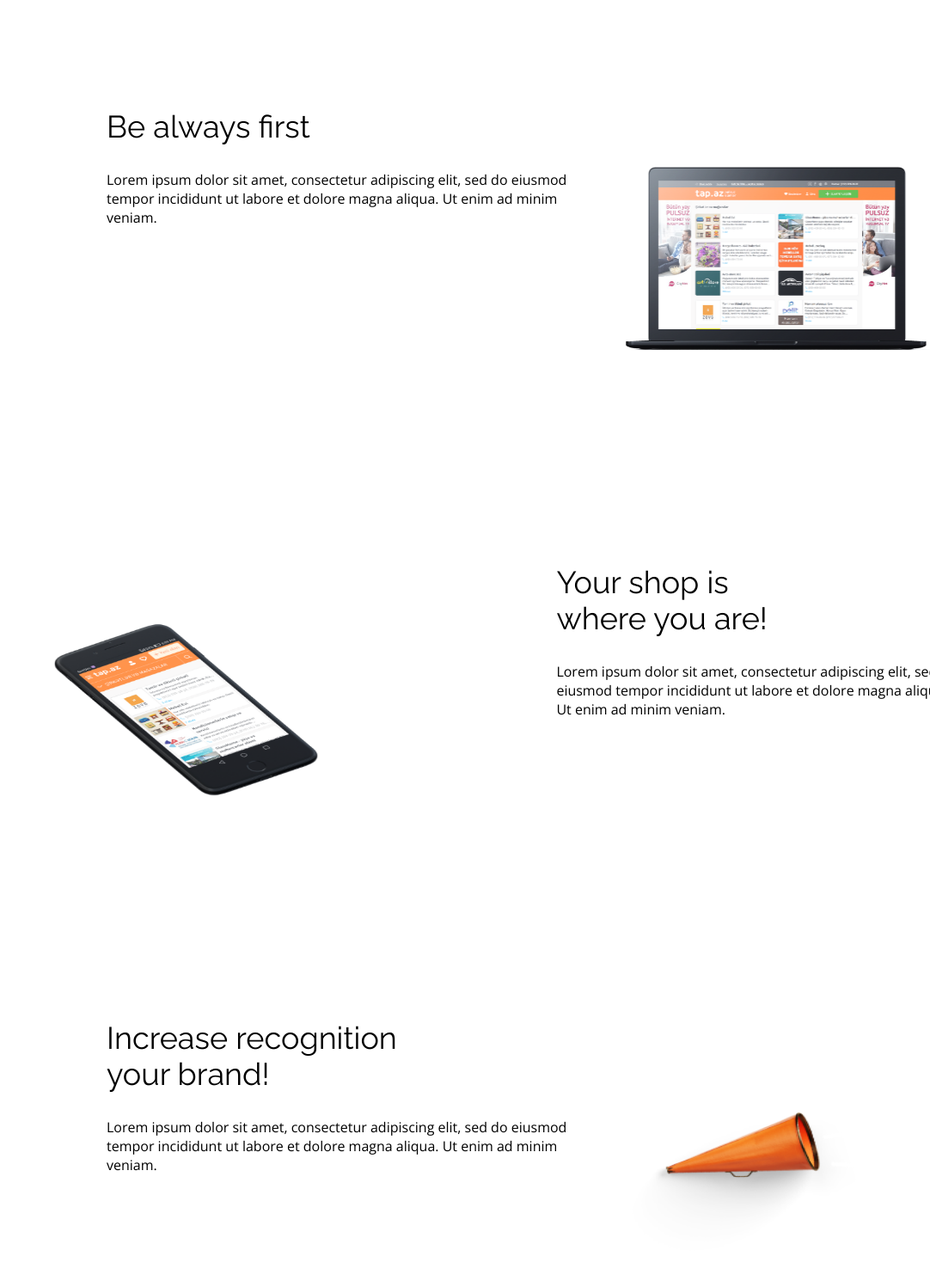
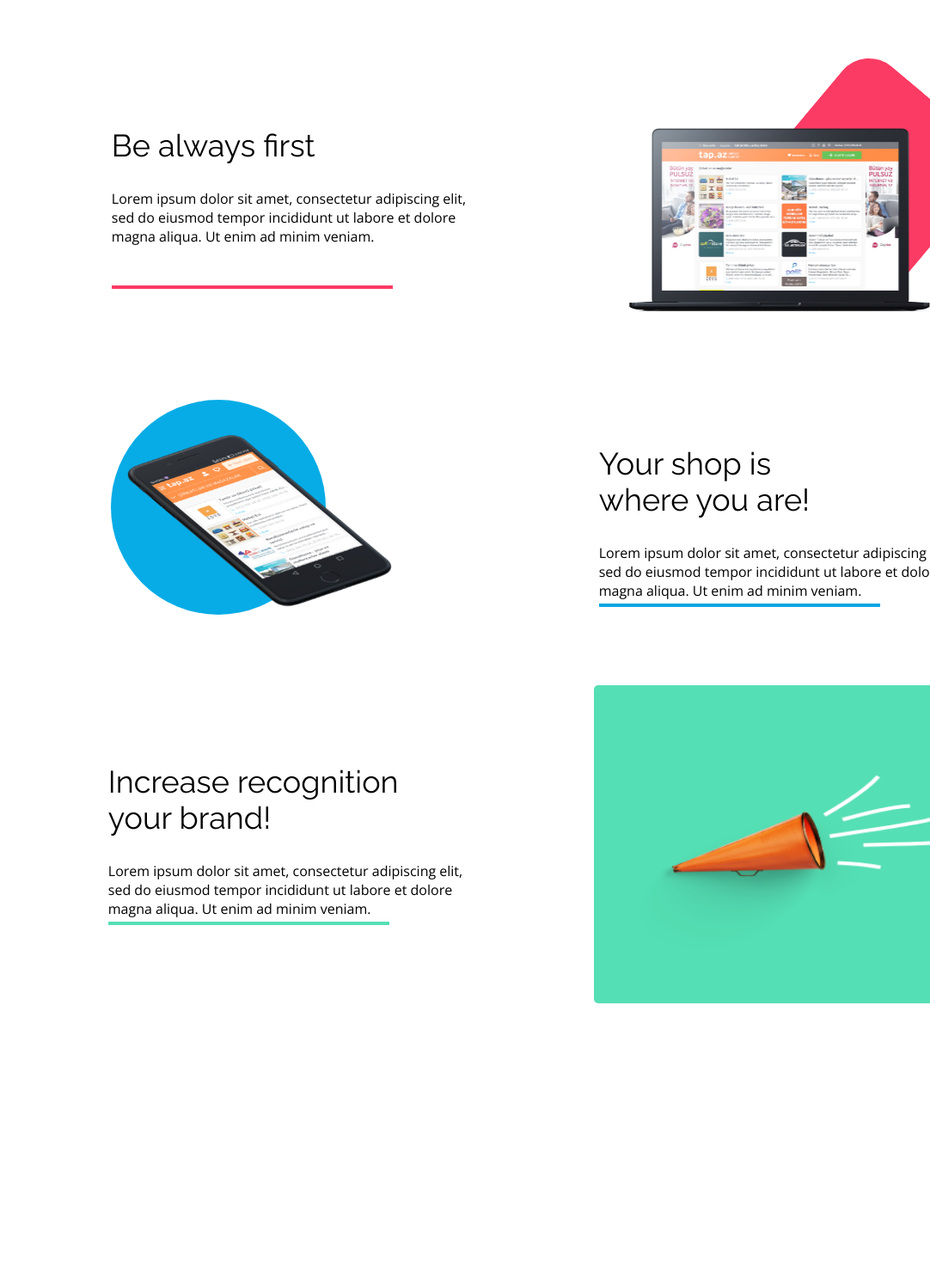
Before and after one commit to samopocuc/BestShop, a website: page index.html in a window 1280 px wide. Shown: the part 1464-2954 px from the top of the page at 86% size, without its empty margins (198-1280 px from the left). After the commit the page ends 2631 px from the top, so only its background shows below. Drawn offline with nearby package versions, Linux system fonts and the light colour scheme.

Commit message:
done features

```diff
--- a/css/style.css
+++ b/css/style.css
@@ -281,31 +281,42 @@
 }
 
 .features__container {
-    width: 101.625rem;
-    min-width: 101.625rem;
-    max-width: 101.625rem;
-    height: 87.188rem;
+    width: 70.25rem;
+    min-width: 70.25rem;
+    max-width: 70.25rem;
+    height: 23.125rem;
     display: flex;
-    flex-direction: column;
-    gap: 100px; /* razmik med vrsticami */
-    align-items: flex-start; /* centrirano horizontalno */
+    justify-content:center;
+    gap: 10.563rem;
+
 }
 
 .feature-row {
+    width: 70.25rem;
     display: flex;
     align-items: center; /* vertikalna poravnava besedila in slike */
     justify-content: center;
-    margin-left: 17.875rem;
+    margin-left: 31.438rem;
+    gap: 10.563rem
+}
+.features__container2 {
+    width: 70.25rem;
+    min-width: 70.25rem;
+    max-width: 70.25rem;
+    height: 23.125rem;
+    display: flex;
+    justify-content:center;
+    gap: 10.563rem;
+
 }
 
 .feature-row.reverse {
-    width: 70.25rem;             /* fiksna širina */
+    width: 70.25rem;            /* fiksna širina */
     height: 23.125rem;
     display: flex;
     align-items: center;
     gap: 12rem;
-    margin-left: auto;            /* potisne vrstico proti desni */
-    margin-right: 271px;          /* odmik od desnega roba */
+
 }
 
 
@@ -315,15 +326,39 @@
 }
 
 .feature-text {
-    width: 623px; /* fiksna širina besedila */
-    height: 370px;
+    width: 416px; /* fiksna širina besedila */
+    height: 188px;
     text-align: left;  /* centrirano besedilo */
-    margin: 0; /* vertikalni razmik od vrha in dna vrstice */
-    margin-bottom: 7.5rem;
-    padding: 69px 34px 114px 36px;
+    border: none;              /* odstrani vse meje */
+    position: relative;
+}
+/* Pseudo-element ::after za spodnjo črto */
+.feature-text.color_red::after,
+.feature-text.color_blue::after,
+.feature-text.color_green::after {
+    content: "";
+    position: absolute;
+    bottom: 0;                 /* na dnu bloka */
+    left: 0;
+    width: 327px;              /* dolžina črte */
+    height: 4px;               /* debelina črte */
+}
+
+/* Barve za posamezne vrstice */
+.feature-text.color_red::after {
+    background-color: #FB3B64;
+}
+
+.feature-text.color_blue::after {
+    background-color: #08A6E4;
+}
+
+.feature-text.color_green::after {
+    background-color: #55DFB4;
 }
 
 .feature-text h3 {
+
     font-family: var(--primary-font); /* Raleway */
     font-size: 36px;
     line-height: 42px;
@@ -344,3 +379,73 @@
     width: 24.15rem;
     height: 13.68rem;
 }
+
+.feature-row.separated {
+    width: 70.25rem;
+    height: 23.125rem;
+    display: flex;          /* horizontalna postavitev */
+    align-items: center;    /* vertikalno centriranje */
+    gap: 11rem;              /* večji razmik med tekstom in sliko, ker je "separated" */
+    margin-left: 251px;
+}
+
+/* Osnovni stil za vse feature-img div-e */
+.feature-img1,
+.feature-img2,
+.feature-img3 {
+    position: relative;      /* za pozicioniranje pseudo-elementa */
+    display: inline-block;   /* da pseudo-element ne pokvari layouta */
+}
+
+/* Štirikotnik za prvo sliko */
+.feature-img1::before {
+    content: "";
+    position: absolute;
+    top: 50%;                /* centrirano po vertikali */
+    left: 55%;               /* centrirano po horizontali */
+    transform: translate(-50%, -50%); /* centriranje */
+    width: 210px;            /* širina oblike */
+    height: 210px;           /* višina oblike */
+    background-color: #FB3B64; /* barva oblike */
+    clip-path: polygon(0 0, 100% 0, 100% 100%, 0% 100%); /* štirikotnik */
+    z-index: -1;             /* da je za sliko */
+    border-radius: 41px;
+    rotate: 40deg;
+}
+
+/* Krog za drugo sliko */
+.feature-img2::before {
+    content: "";
+    position: absolute;
+    top: 40%;
+    left: 35%;
+    transform: translate(-50%, -50%);
+    width: 250px;
+    height: 250px;
+    background-color: #07ACE6;
+    border-radius: 50%;      /* naredi krog */
+    z-index: -1;
+}
+
+/* Kvadrat za tretjo sliko */
+.feature-img3::before {
+    content: "";
+    position: absolute;
+    top: 50%;
+    left: 50%;
+    transform: translate(-50%, -50%);
+    width: 440px;
+    height: 370px;
+    background-color: #55DFB4;
+    clip-path: polygon(0 0, 100% 0, 100% 100%, 0% 100%); /* kvadrat */
+    z-index: -1;
+    border-radius: 5px;
+}
+
+.feature-img3 img {
+    transform: translateY(30px); /* premakne navzdol za 15px */
+}
+
+.feature-img1 img {
+    transform: translateY(15px); /* premakne sliko 15px navzdol */
+}
--- a/index.html
+++ b/index.html
@@ -84,31 +84,31 @@
 
             <!-- Row 1: image right, square background -->
             <div class="feature-row">
-                <div class="feature-text">
+                <div class="feature-text color_red">
                     <h3>Be always first</h3>
                     <p>Lorem ipsum dolor sit amet, consectetur adipiscing elit, sed do eiusmod tempor incididunt ut labore et dolore magna aliqua. Ut enim ad minim veniam.</p>
                 </div>
-
-                <div class="feature-img1">
+                    <div class="feature-img1">
                     <img src="../images/macbook2.png" alt="Macbook" class="feature-img">
                 </div>
             </div>
+        </div>
 
             <!-- Row 2: image left, circle background -->
+        <div class="features__container2">
             <div class="feature-row reverse">
                 <div class="feature-img2">
                     <img src="../images/iPhone2.png" alt="iPhone" class="feature-img">
                 </div>
-
-                <div class="feature-text">
+                <div class="feature-text color_blue">
                     <h3>Your shop is <br>where you are!</h3>
                     <p>Lorem ipsum dolor sit amet, consectetur adipiscing elit, sed do eiusmod tempor incididunt ut labore et dolore magna aliqua. Ut enim ad minim veniam.</p>
                 </div>
             </div>
-
+        </div>
             <!-- Row 3: image right, rectangle background, separated from text -->
             <div class="feature-row separated">
-                <div class="feature-text">
+                <div class="feature-text color_green">
                     <h3>Increase recognition <br>your brand!</h3>
                     <p>Lorem ipsum dolor sit amet, consectetur adipiscing elit, sed do eiusmod tempor incididunt ut labore et dolore magna aliqua. Ut enim ad minim veniam.</p>
                 </div>
@@ -117,8 +117,6 @@
                     <img src="../images/trumpet.png" alt="Trumpet" class="feature-img">
                 </div>
             </div>
-
-        </div>
     </section>
 
 
```
